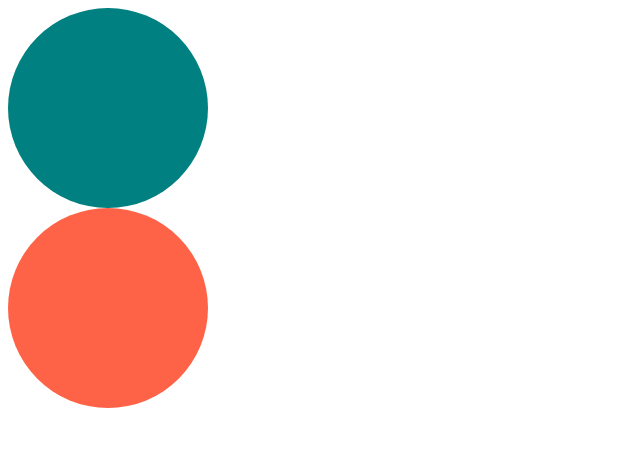
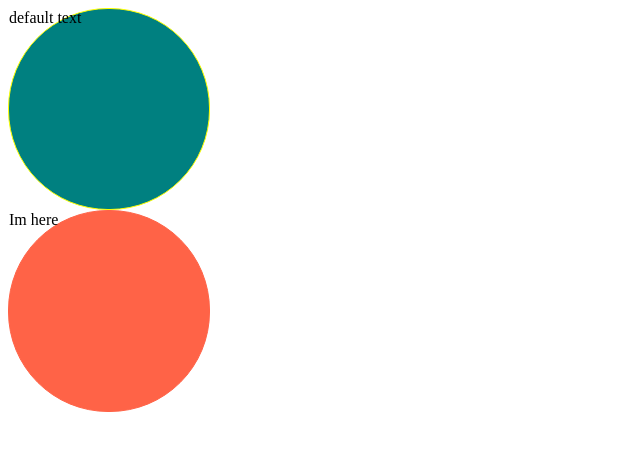
Before and after one commit to Jacesoul/react-masterclass, a React (Create React App) app: page / in a window 1280 px wide. Shown: the top 450 px of the page, without its empty margins (0-640 px from the left). Built offline with nearby package versions, Linux system fonts and the light colour scheme.

Commit message:
Default Props / Optional Props

```diff
--- a/src/App.tsx
+++ b/src/App.tsx
@@ -3,8 +3,8 @@
 function App() {
   return (
     <div>
-      <Circle bgColor="teal"></Circle>
-      <Circle bgColor="tomato"></Circle>
+      <Circle borderColor="yellow" bgColor="teal"></Circle>
+      <Circle text="Im here" bgColor="tomato"></Circle>
     </div>
   );
 }
--- a/src/Circle.tsx
+++ b/src/Circle.tsx
@@ -1,18 +1,34 @@
 import styled from "styled-components";
 
-interface CircleProps {
+interface ContainerProps {
   bgColor: string;
+  borderColor: string;
 }
 
-const Container = styled.div<CircleProps>`
+const Container = styled.div<ContainerProps>`
   width: 200px;
   height: 200px;
   background-color: ${(props) => props.bgColor};
   border-radius: 100px;
+  border: 1px solid ${(props) => props.borderColor};
 `;
 
-function Circle({ bgColor }: CircleProps) {
-  return <Container bgColor={bgColor}></Container>;
+interface CircleProps {
+  bgColor: string;
+  borderColor?: string;
+  text?: string;
+}
+
+function Circle({ bgColor, borderColor, text = "default text" }: CircleProps) {
+  return (
+    <Container
+      bgColor={bgColor}
+      borderColor={borderColor ?? bgColor}
+      // borderColor ?? bgColor는 borderColor가 undefined일때 bgColor로 하라는 의미
+    >
+      {text}
+    </Container>
+  );
 }
 
 export default Circle;
```
Also changed, not shown: description.txt.
